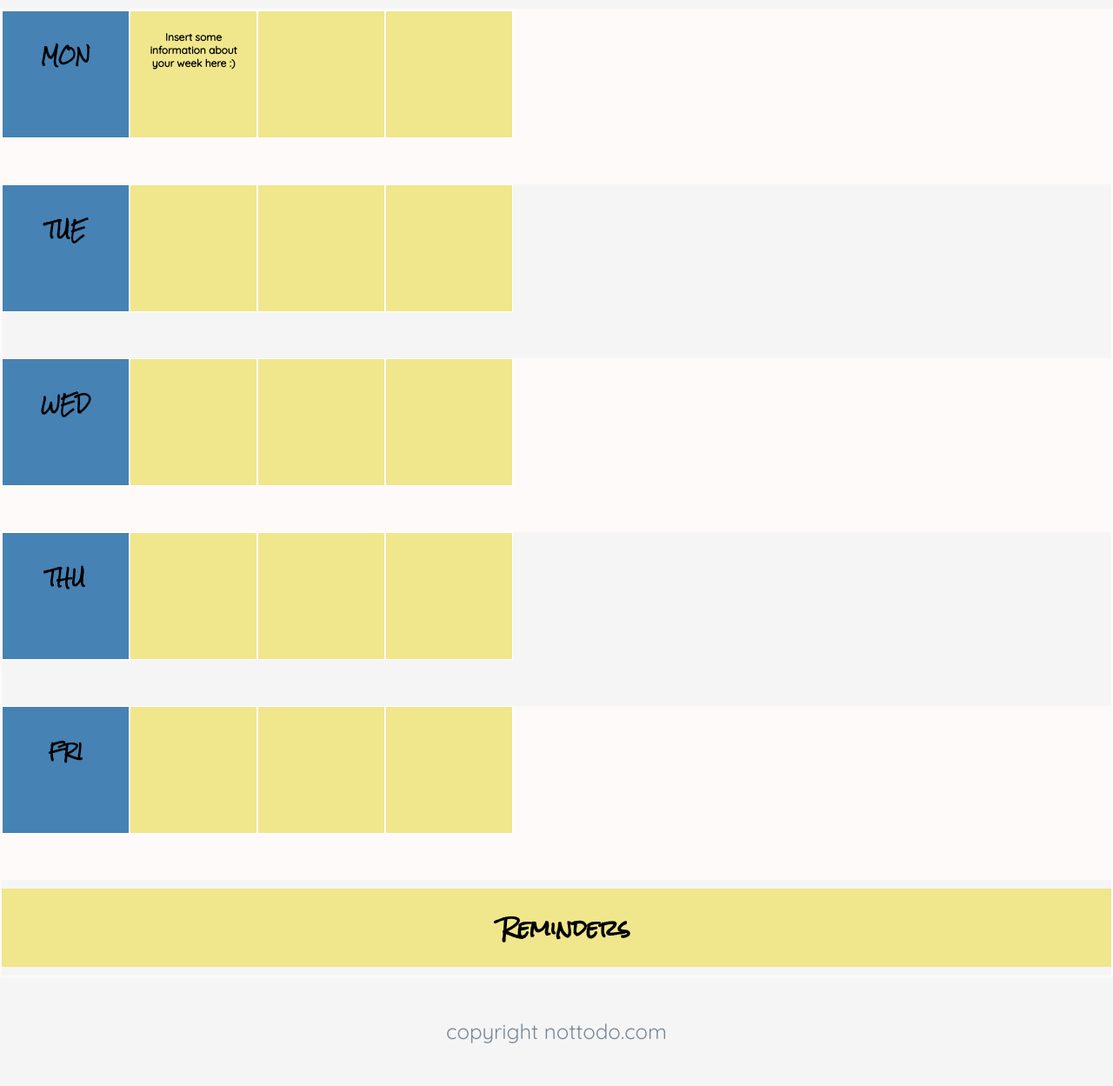
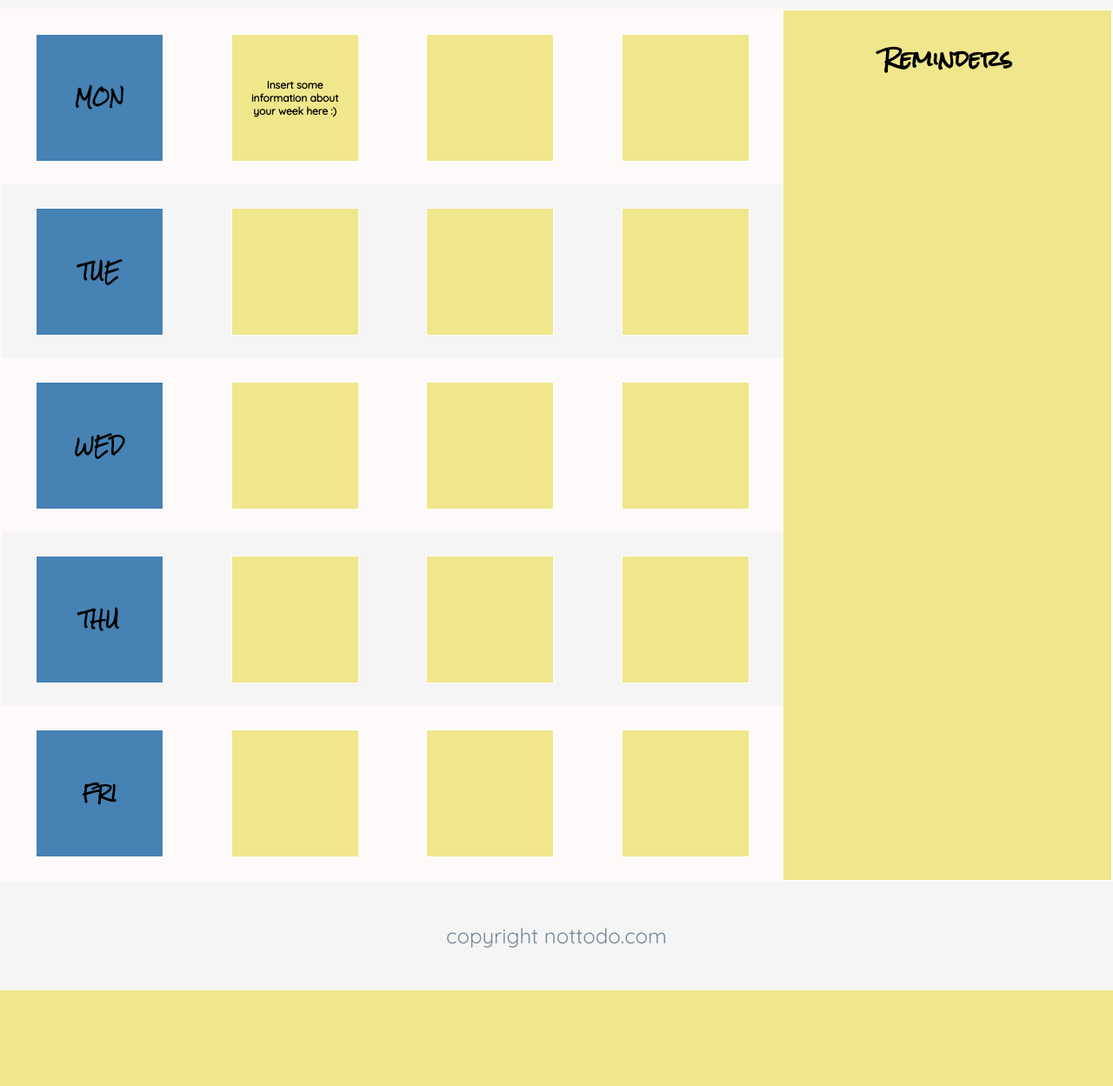
Before and after one commit to derektypist/coding-traineeship-projects, a PHP site: page / in a window 1280 px wide. Shown: the part 235-1484 px from the top of the page at 87% size. After the commit the page ends 1374 px from the top, so only its background shows below. Run offline with PHP 8.4, Linux system fonts and the light colour scheme.

Commit message:
CSS Project - Layout with Flexbox

```diff
--- a/014-To-Do-App/style.css
+++ b/014-To-Do-App/style.css
@@ -30,22 +30,32 @@ body {
 
   /* App Container */
   .container {
+    display: flex;
     border: 2px solid snow;
   }
 
   /* To Do Section */
   .week {
+    display: inline-flex;
+    flex-grow: 3;
+    flex-direction: column;
   }
 
   .row {
     min-height: 200px;
     display: flex;
+    flex-wrap: wrap;
+    justify-content: space-around;
+    align-items: center;
   }
 
   .square {
+    display: flex;
     width: 125px;
     height: 125px;
     padding: 10px;
+    justify-content: center;
+    align-items: center;
   }
 
   .day.square {
@@ -66,7 +76,9 @@ body {
 
   /* Reminders */
   .reminders {
+    display: inline-flex;
     background-color: khaki;
+    flex-grow: 2;
   }
 
   .reminders h3 {
```
